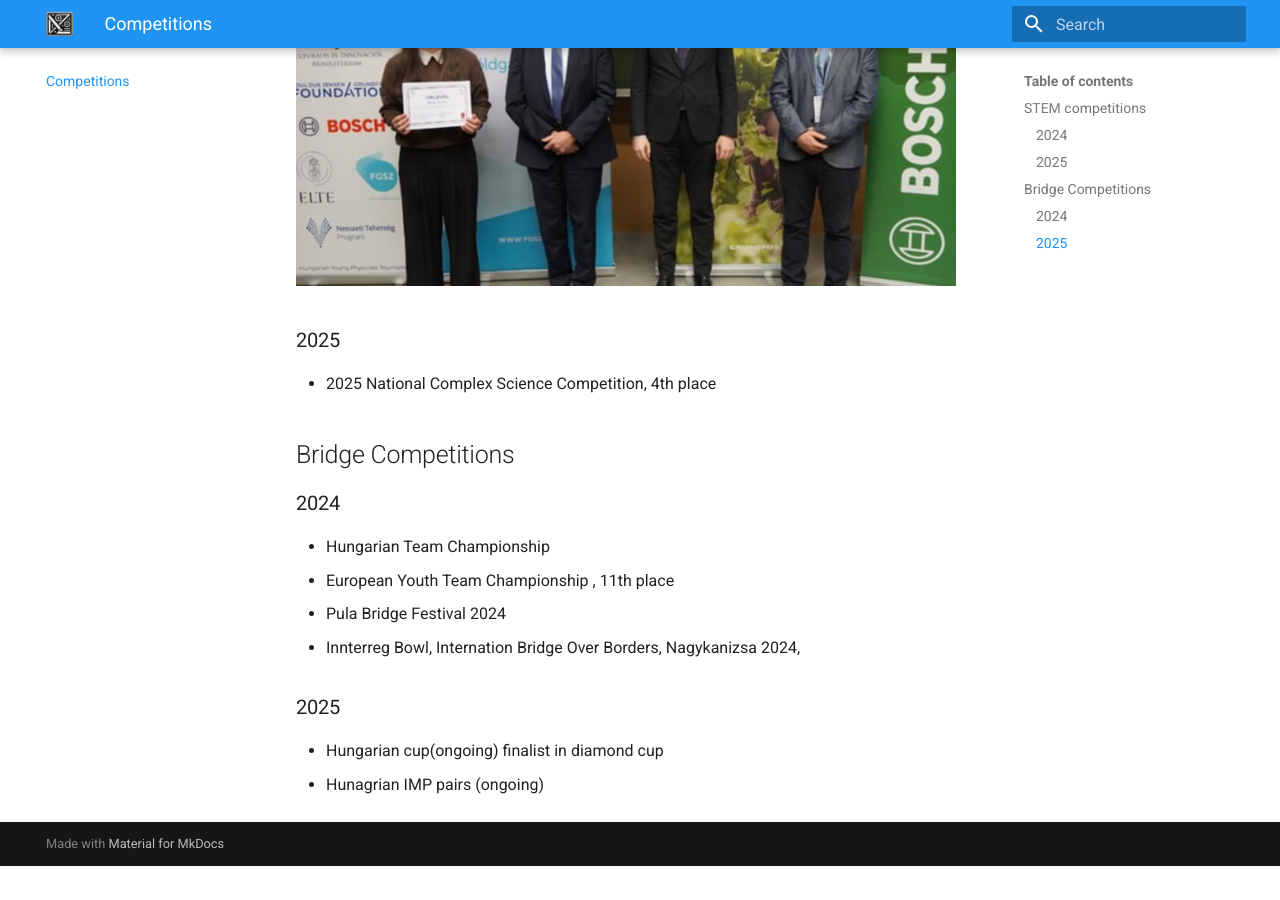
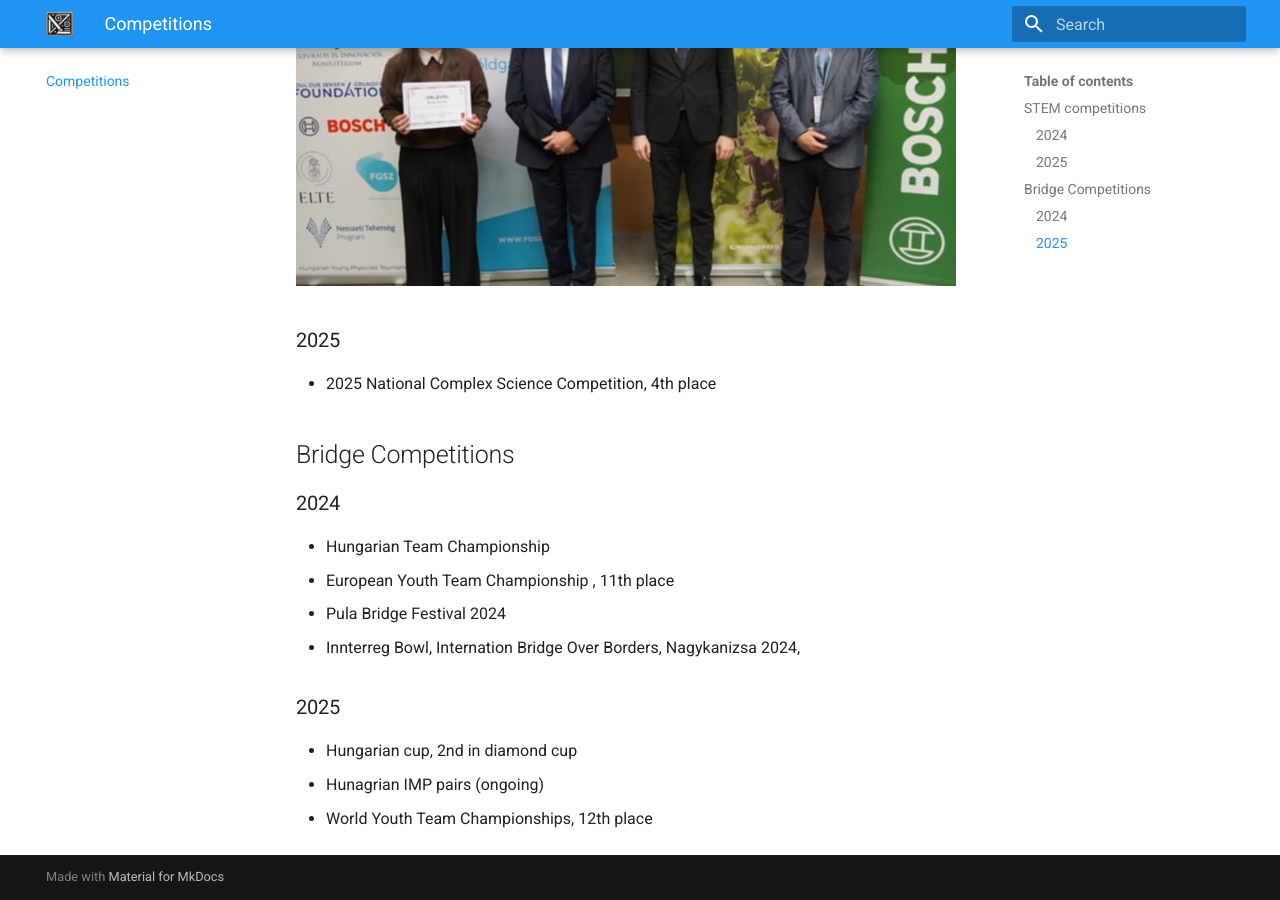
Before and after one commit to NagyZsofia56/Resume, an MkDocs documentation site: the page built from docs/competitions.md, in a window 1280 px wide and 900 px high, scrolled down 510 px. Built offline with MkDocs 1.6.1 and Material for MkDocs 9.7.7, drawn with Linux system fonts in a browser that asks for light colours; before the commit the page ends 1376 px from its top, so only the background shows below that.

Commit message:
comp updates

```diff
--- a/docs/competitions.md
+++ b/docs/competitions.md
@@ -24,5 +24,6 @@
 
 ### 2025
 
-* Hungarian cup(ongoing) finalist in diamond cup
+* Hungarian cup, 2nd in diamond cup
 * Hunagrian IMP pairs (ongoing)
+* World Youth Team Championships, 12th place
```
